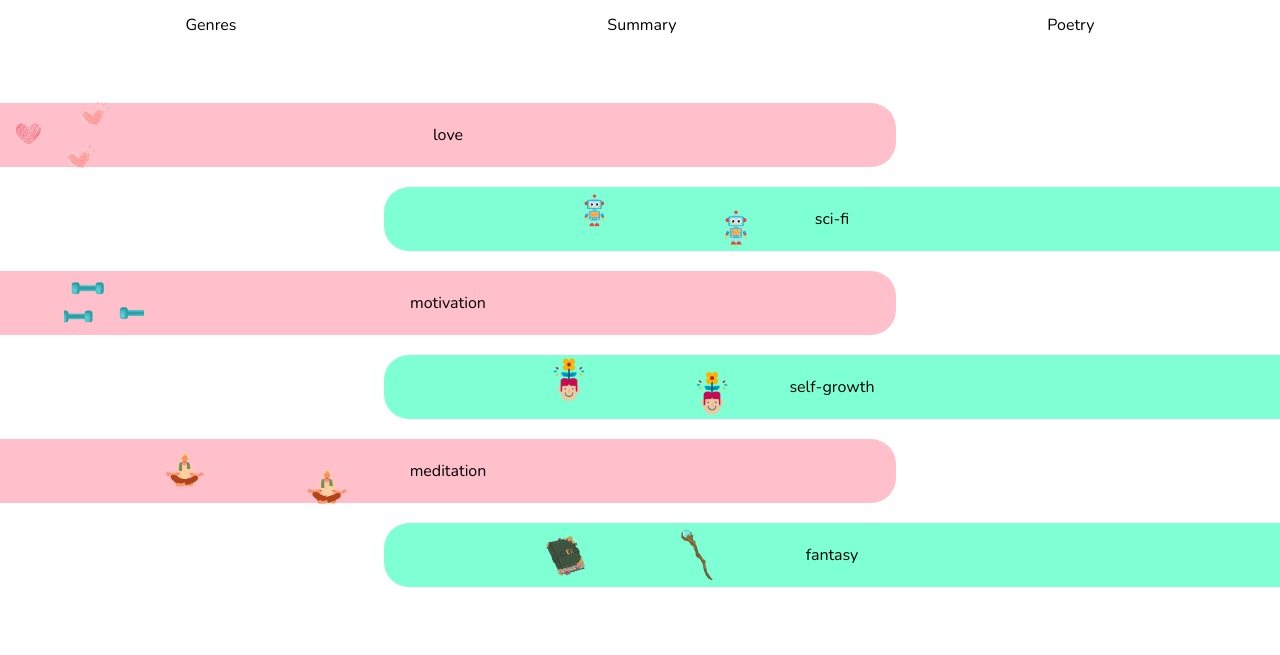
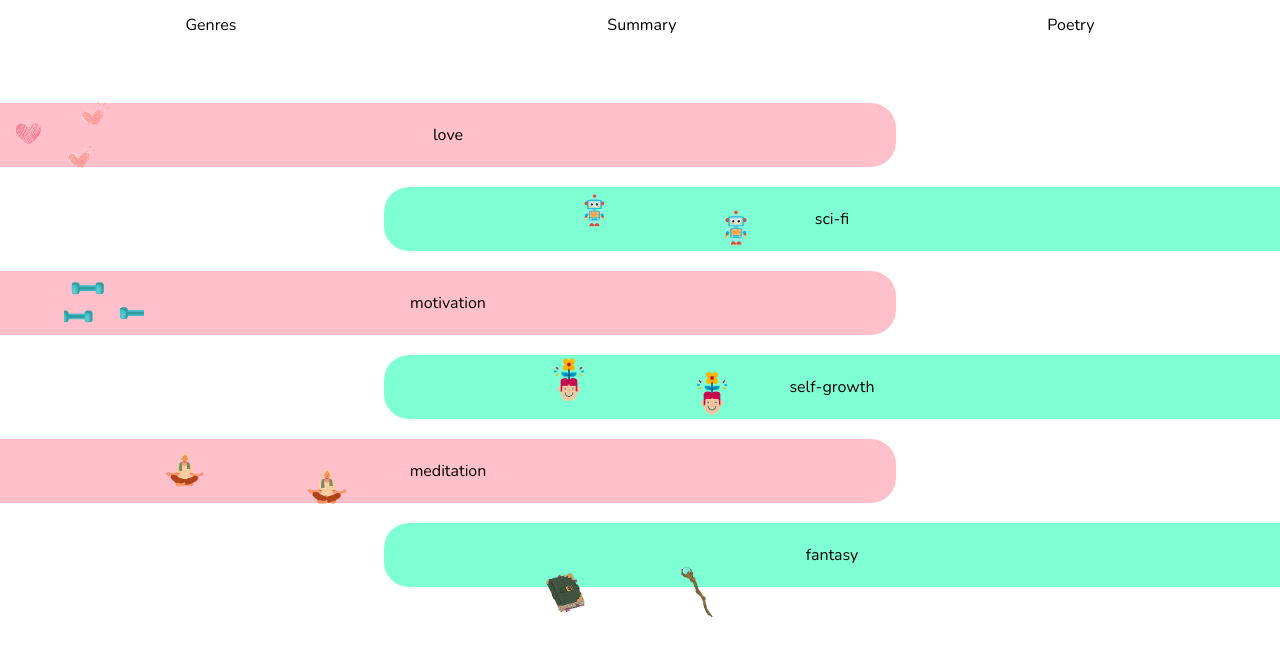
Before and after one commit to alwaysalazycoder/summarize, a plain HTML site: page secondPage.html in a window 1280 px wide. Shown: the part 59-714 px from the top of the page. Drawn offline with nearby package versions, Linux system fonts and the light colour scheme; files whose address does not match are found by name.

Commit message:
fantasy change

```diff
--- a/css/style.css
+++ b/css/style.css
@@ -72,7 +72,7 @@ body {
 
 .fantasy {
     position: absolute;
-    top: 30%;
+    top: 32%;
     left: 42%;
 }
 
```
